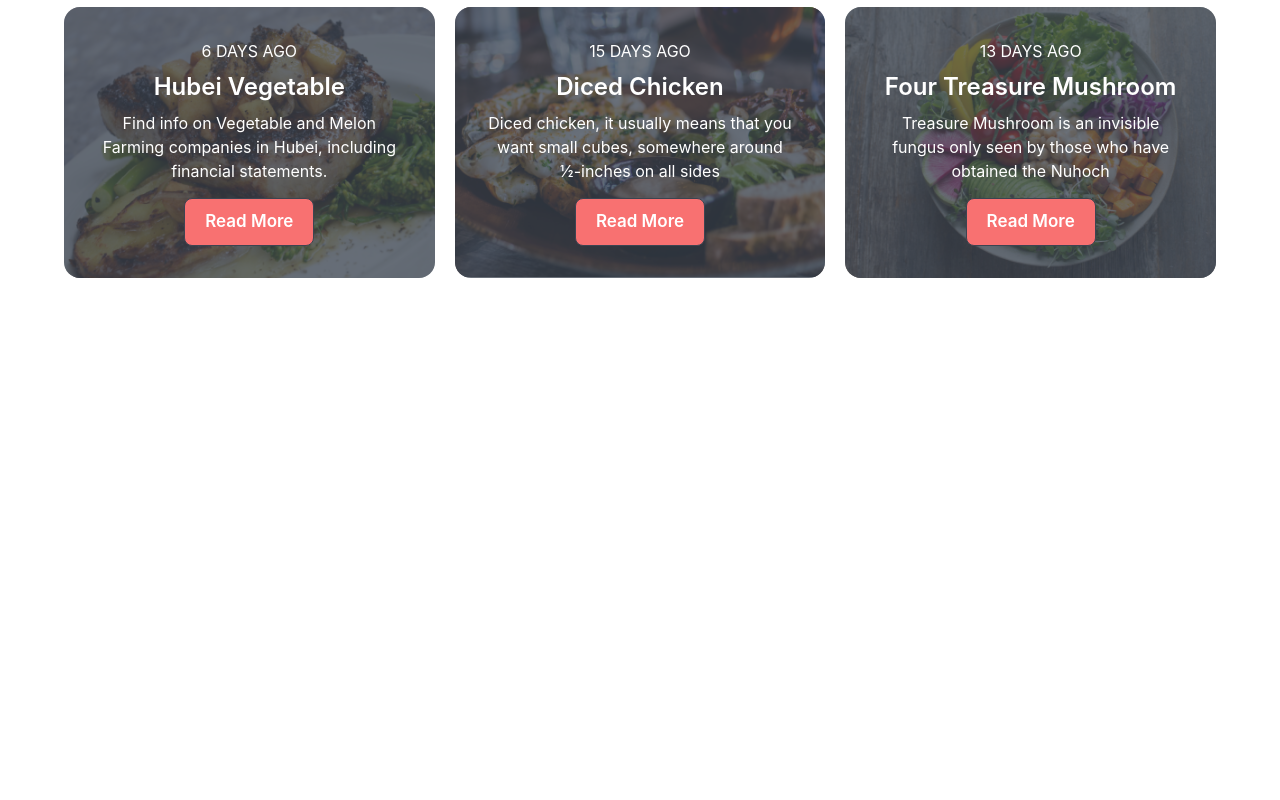
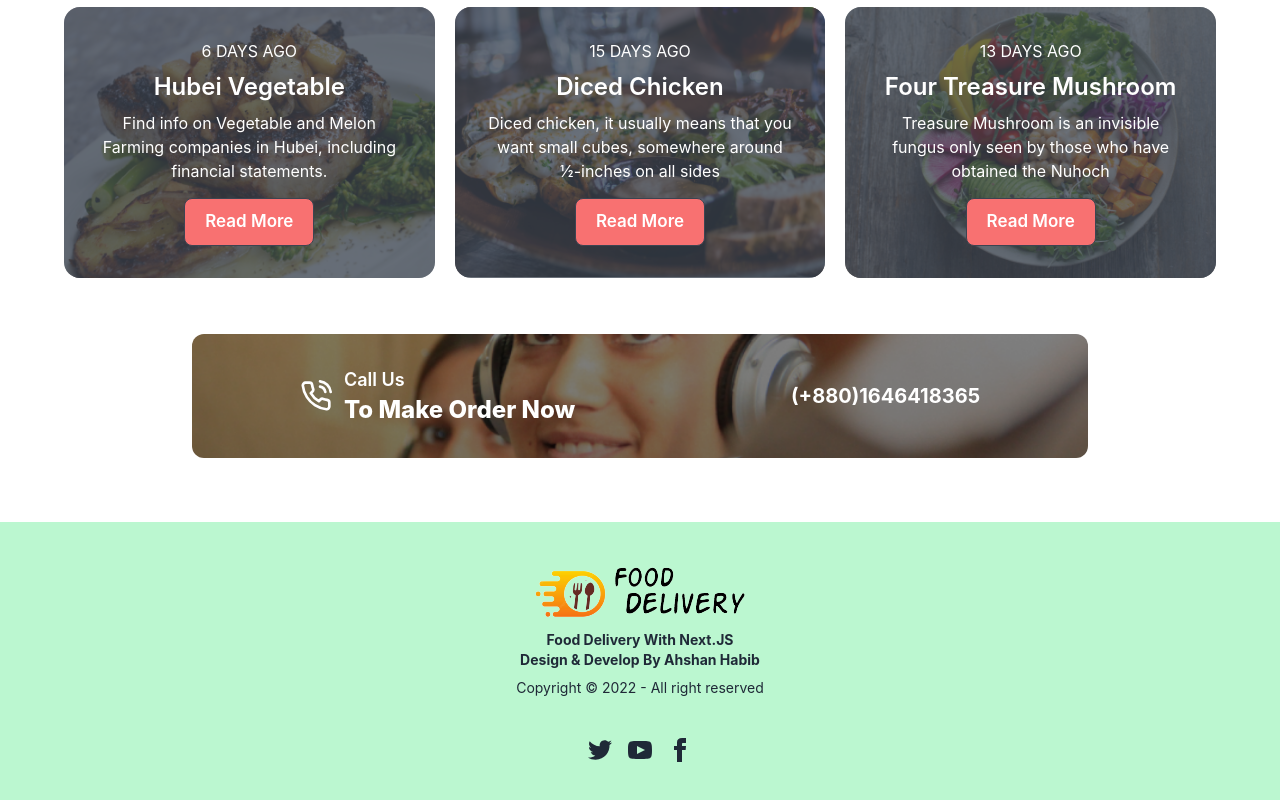
Before and after one commit to AhshanHabib26/food_delivery_with_nextJS, a Next.js app: page / in a window 1280 px wide. Shown: the part 4911-5711 px from the top of the page. Before the commit the page ends 5245 px from the top, so only its background shows below. Built offline with nearby package versions, Linux system fonts and the light colour scheme.

Commit message:
Footer Componnet Added

```diff
--- a/components/Blog/Blog.js
+++ b/components/Blog/Blog.js
@@ -6,7 +6,7 @@
       <h1 className=" text-3xl text-gray-800 text-center my-10 font-semibold">
         Recent Blogs
       </h1>
-      <div className="blogContainer grid grid-cols-1 lg:grid-cols-3 gap-5 max-w-6xl mx-auto">
+      <div className="blogContainer grid grid-cols-1 lg:grid-cols-3 gap-5 max-w-6xl lg:mx-auto mx-5">
         <div>
           <div className="card w-full bg-base-100 image-full hover:scale-105 transition-all ease-in-out hover:shadow-2xl">
             <figure>
--- /dev/null
+++ b/components/ContactUs/ContactUs.js
@@ -0,0 +1,23 @@
+import {FiPhoneCall} from 'react-icons/fi'
+import Styles from '../../styles/ContactUs.module.css'
+
+const ContactUs = () => {
+  return (
+    <div className={`mx-3  py-8 max-w-4xl rounded-xl lg:mx-auto mb-16 ${Styles.ContactContainer}`}>
+      <div className=' flex items-center justify-around flex-col lg:flex-row'>
+        <div className=' flex items-center flex-col lg:flex-row'>
+            <FiPhoneCall color='#fff' size="32" />
+            <div className=' text-white lg:ml-3 text-center lg:text-left '>
+                <span className=' text-lg font-semibold'>Call Us</span>
+                <h1 className=' text-2xl font-extrabold'>To Make Order Now</h1>
+            </div>
+        </div>
+        <div className="">
+            <h1 className="text-white text-xl font-bold">(+880)1646418365</h1>
+        </div>
+      </div>
+    </div>
+  );
+};
+
+export default ContactUs;
--- a/components/Food/Food.js
+++ b/components/Food/Food.js
@@ -47,7 +47,7 @@
       <h1 className=" text-3xl text-gray-800 text-center my-10 font-semibold">
         Available Food Nearby Area
       </h1>
-      <div className=" grid grid-cols-1 lg:grid-cols-3 gap-5 max-w-6xl px-5 lg:px-0 mx-auto">
+      <div className=" grid grid-cols-1 md:grid-cols-2 lg:grid-cols-3 gap-5 max-w-6xl px-5 lg:px-0 mx-auto">
         {data.map((food) => {
           return (
             <>
--- /dev/null
+++ b/components/Footer/Footer.js
@@ -0,0 +1,60 @@
+import React from "react";
+import Image from "next/image";
+
+const Footer = () => {
+  return (
+    <div>
+      <footer className="footer footer-center p-10 bg-green-200 text-primary-content">
+        <div>
+          <Image src="/logo.png" width={220} height={60} alt="Logo" />
+          <p className="font-bold text-gray-800">
+            Food Delivery With Next.JS <br />
+            Design & Develop By Ahshan Habib
+          </p>
+          <p className=" text-gray-800">
+            Copyright © 2022 - All right reserved
+          </p>
+        </div>
+        <div>
+          <div className="grid grid-flow-col gap-4">
+            <a>
+              <svg
+                xmlns="http://www.w3.org/2000/svg"
+                width="24"
+                height="24"
+                viewBox="0 0 24 24"
+                className=" fill-gray-800"
+              >
+                <path d="M24 4.557c-.883.392-1.832.656-2.828.775 1.017-.609 1.798-1.574 2.165-2.724-.951.564-2.005.974-3.127 1.195-.897-.957-2.178-1.555-3.594-1.555-3.179 0-5.515 2.966-4.797 6.045-4.091-.205-7.719-2.165-10.148-5.144-1.29 2.213-.669 5.108 1.523 6.574-.806-.026-1.566-.247-2.229-.616-.054 2.281 1.581 4.415 3.949 4.89-.693.188-1.452.232-2.224.084.626 1.956 2.444 3.379 4.6 3.419-2.07 1.623-4.678 2.348-7.29 2.04 2.179 1.397 4.768 2.212 7.548 2.212 9.142 0 14.307-7.721 13.995-14.646.962-.695 1.797-1.562 2.457-2.549z"></path>
+              </svg>
+            </a>
+            <a>
+              <svg
+                xmlns="http://www.w3.org/2000/svg"
+                width="24"
+                height="24"
+                viewBox="0 0 24 24"
+                className=" fill-gray-800"
+              >
+                <path d="M19.615 3.184c-3.604-.246-11.631-.245-15.23 0-3.897.266-4.356 2.62-4.385 8.816.029 6.185.484 8.549 4.385 8.816 3.6.245 11.626.246 15.23 0 3.897-.266 4.356-2.62 4.385-8.816-.029-6.185-.484-8.549-4.385-8.816zm-10.615 12.816v-8l8 3.993-8 4.007z"></path>
+              </svg>
+            </a>
+            <a>
+              <svg
+                xmlns="http://www.w3.org/2000/svg"
+                width="24"
+                height="24"
+                viewBox="0 0 24 24"
+                className="  fill-gray-800"
+              >
+                <path d="M9 8h-3v4h3v12h5v-12h3.642l.358-4h-4v-1.667c0-.955.192-1.333 1.115-1.333h2.885v-5h-3.808c-3.596 0-5.192 1.583-5.192 4.615v3.385z"></path>
+              </svg>
+            </a>
+          </div>
+        </div>
+      </footer>
+    </div>
+  );
+};
+
+export default Footer;
--- a/pages/index.js
+++ b/pages/index.js
@@ -1,9 +1,11 @@
 import AppDownload from "../components/AppDownload/AppDownload";
 import Banner from "../components/Banner/Banner";
 import Blog from "../components/Blog/Blog";
+import ContactUs from "../components/ContactUs/ContactUs";
 import Delivery from "../components/Delivery/Delivery";
 import Filtar from "../components/Filtar/Filtar";
 import Food from "../components/Food/Food";
+import Footer from "../components/Footer/Footer";
 import GetOffer from "../components/GetOffer/GetOffer";
 import Navbar from "../components/Navbar/Navbar";
 import Offer from "../components/Offer/Offer";
@@ -26,6 +28,8 @@
       <AppDownload />
       <Subscribe />
       <Blog />
+      <ContactUs />
+      <Footer />
     </div>
   );
 }
--- /dev/null
+++ b/styles/ContactUs.module.css
@@ -0,0 +1,6 @@
+.ContactContainer{
+    background-image: url(../public/CustomerCare.png);
+    background-position: center;
+    background-repeat: no-repeat;
+    background-size: cover;
+}
```
Also changed, not shown: public/CustomerCare.png (added).
